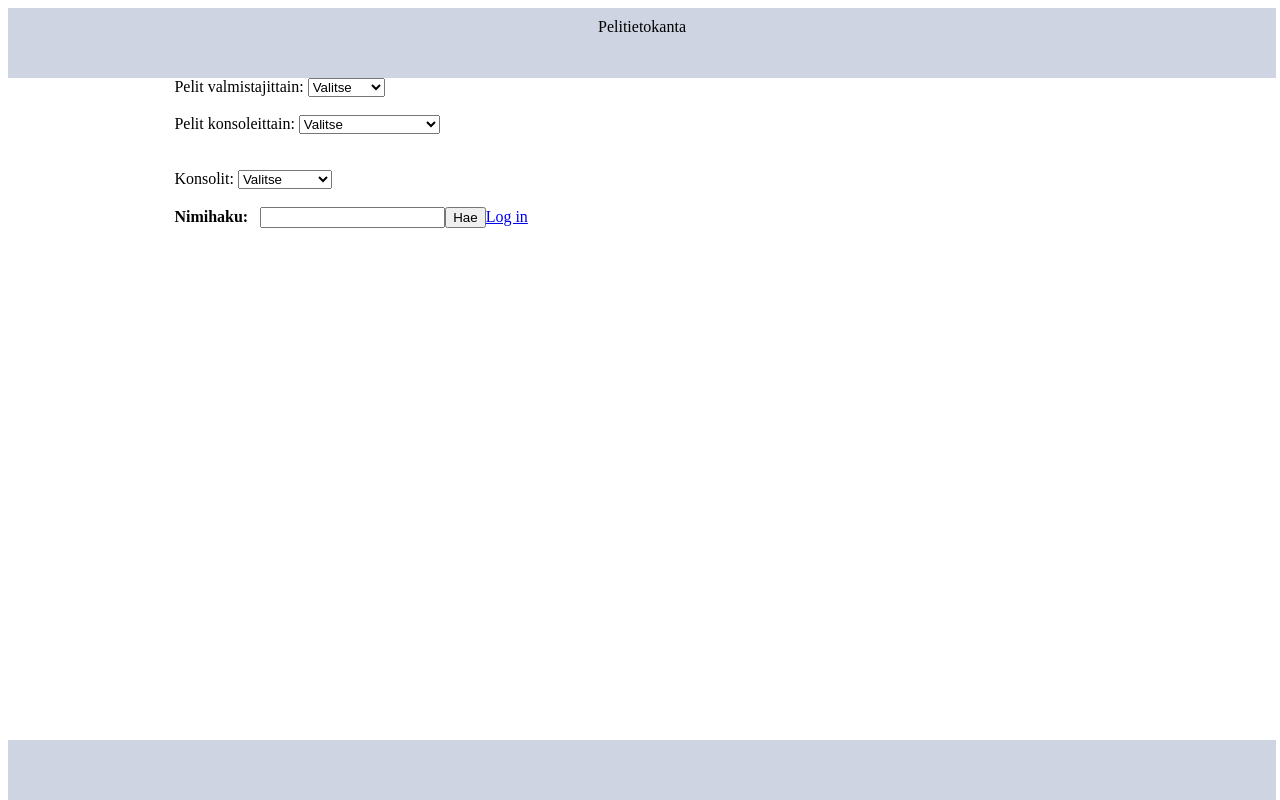
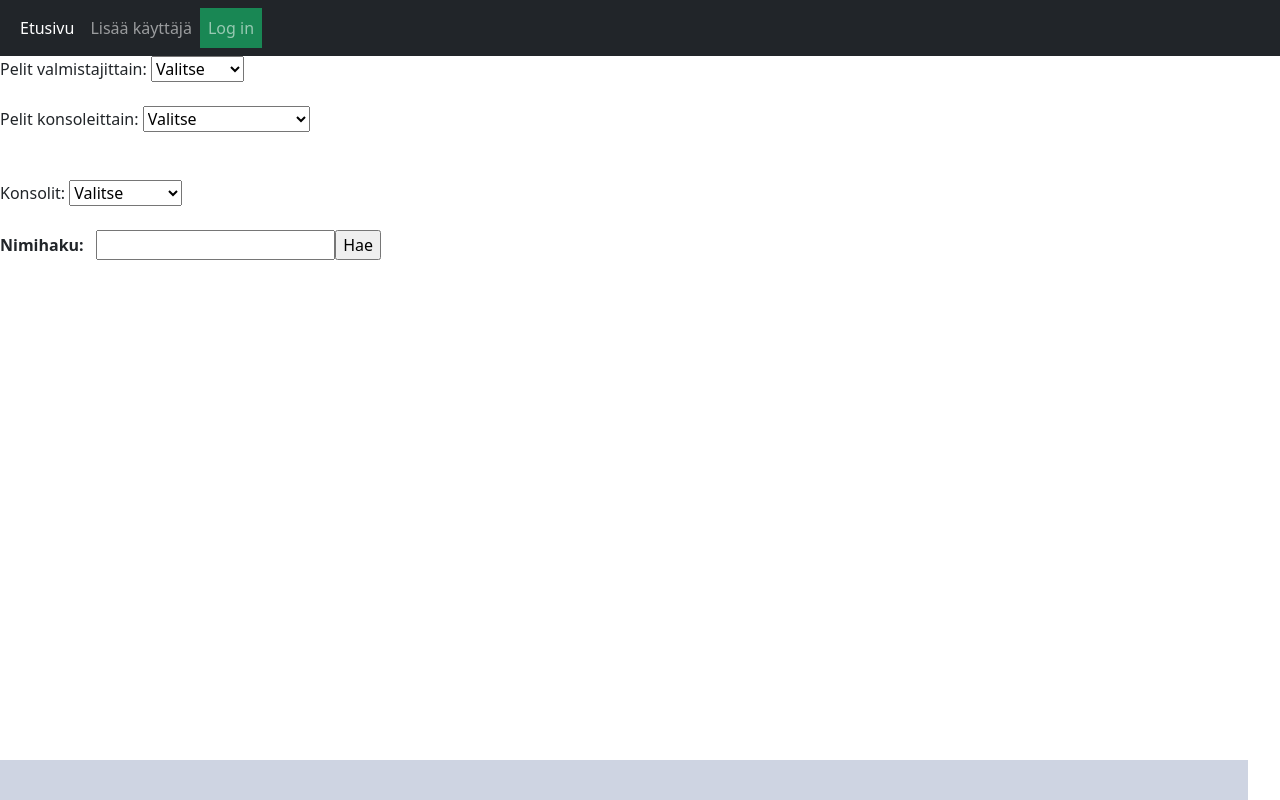
Before and after one commit to Hutsipotsi/games, a PHP site: page /public/peli.php in a window 1280 px wide. Run offline with PHP 8.4, Linux system fonts and the light colour scheme; data comes from the database, SQL or seed files in the repository; data that the repository does not hold is empty.

Commit message:
Fixed paths

```diff
--- a/public/istunto/kayttaja.php
+++ b/public/istunto/kayttaja.php
@@ -1,6 +1,6 @@
 <?php
 
-require '../../src/modules/header.php';
+require '../../src/templates/header.php';
 require 'db.php';
 
  $pdo = getPdoConnection();
@@ -8,7 +8,7 @@ require 'db.php';
 
 echo '<strong>Käyttäjätunnus:</strong> &nbsp;&nbsp;<input type ="text" name="tunnus"/><br/>';
 
-echo '<strong>Salasana:</strong> &nbsp;&nbsp;<input type ="text" name="salasana"/><br/>';
+echo '<strong>Salasana:</strong> &nbsp;&nbsp;<input type ="password" name="salasana"/><br/>';
 
 echo '<strong>Sähköposti:</strong> &nbsp;&nbsp;<input type ="text" name="email"/><br/>';
 
--- a/public/istunto/login.php
+++ b/public/istunto/login.php
@@ -1,6 +1,6 @@
 <?php
-
-include '../src/modules/authorization.php';
+include  '../../src/templates/header.php';
+include '../../src/modules/authorization.php';
 
 $uname = filter_input(INPUT_POST, "tunnus");
 $pass = filter_input(INPUT_POST, "salasana");
--- a/public/peli.php
+++ b/public/peli.php
@@ -1,23 +1,9 @@
 <?php session_start(); ?>
-
-<!DOCTYPE html>
-<html lang="en">
-
-<head>
-    <meta charset="UTF-8">
-    <meta http-equiv="X-UA-Compatible" content="IE=edge">
-    <meta name="viewport" content="width=device-width, initial-scale=1.0">
-    <link rel="stylesheet" type="text/css" href="../style.css" />
-    <title>Pelit</title>
-</head>
-
-<body>
-    <header id="header">Pelitietokanta</header>
-
-    <nav id="navigointi"></nav>
 
 <?php
     require '../src/modules/db.php';
+
+    require '../src/templates/header.php';
 
     $pdo = getPdoConnection();
 
@@ -93,13 +79,7 @@
 
     echo '<input type="submit" name="submit" value="Hae"/>';
 
-
-    if (isset($_SESSION["username"])) {
-        echo '<a class="nav-link bg-danger" href="logout.php">Log out</a>';
-    } else {
-        echo '<a class="nav-link bg-success" href="login.php">Log in</a>';
-    }
-    ?>
+?>
     <!--</form>-->
     <footer id="footer"></footer>
 </body>
--- a/sql_scripts/istunto_kayttaja.sql
+++ b/sql_scripts/istunto_kayttaja.sql
@@ -1,7 +1,7 @@
 CREATE TABLE istunto_kayttaja (
 id int NOT NULL AUTO_INCREMENT PRIMARY KEY,
 tunnus varchar(15) NOT NULL,
-salasana varchar(50) NOT NULL,
+salasana varchar(150) NOT NULL,
 email varchar(35) DEFAULT NULL,
 admin varchar(2) NOT NULL
 ) ENGINE=InnoDB DEFAULT CHARSET=utf8mb4 COLLATE=utf8mb4_sv_0900_ai_ci
--- a/src/modules/authorization.php
+++ b/src/modules/authorization.php
@@ -1,7 +1,7 @@
 <?php
 function login($uname, $pass){
 
-    require_once '../src/modules/db.php';
+    require_once './db.php';
 
     //Tarkistetaan onko muttujia asetettu
     if( !isset($uname) || !isset($pass) ){
--- /dev/null
+++ b/src/templates/header.php
@@ -0,0 +1,42 @@
+<!DOCTYPE html>
+<html lang="en">
+<head>
+    <meta charset="UTF-8">
+    <meta http-equiv="X-UA-Compatible" content="IE=edge">
+    <meta name="viewport" content="width=device-width, initial-scale=1.0">
+    <link rel="stylesheet" type="text/css" href="../../style.css"/>
+    <link href="https://cdn.jsdelivr.net/npm/bootstrap@5.1.3/dist/css/bootstrap.min.css" rel="stylesheet" integrity="sha384-1BmE4kWBq78iYhFldvKuhfTAU6auU8tT94WrHftjDbrCEXSU1oBoqyl2QvZ6jIW3" crossorigin="anonymous">
+    <script src="https://cdn.jsdelivr.net/npm/bootstrap@5.1.3/dist/js/bootstrap.bundle.min.js" integrity="sha384-ka7Sk0Gln4gmtz2MlQnikT1wXgYsOg+OMhuP+IlRH9sENBO0LRn5q+8nbTov4+1p" crossorigin="anonymous"></script>
+    <title>Pelit</title>
+</head>
+<body>
+<nav class="navbar navbar-expand-lg navbar-dark bg-dark">
+    <div class="container-fluid">
+        <button class="navbar-toggler" type="button" data-bs-toggle="collapse" data-bs-target="#navbarNav" aria-controls="navbarNav" aria-expanded="false" aria-label="Toggle navigation">
+        <span class="navbar-toggler-icon"></span>
+        </button>
+        <div class="collapse navbar-collapse" id="navbarNav">
+        <ul class="navbar-nav">
+            <li class="nav-item">
+            <a class="nav-link active" aria-current="page" href="./">Etusivu</a>
+            </li>
+            <li class="nav-item">
+            <a class="nav-link" href="../public/istunto/kayttaja.php">Lisää käyttäjä</a>
+            </li>
+
+            <li class="nav-item">
+            <?php
+                if(isset($_SESSION["username"])){
+                    echo '<a class="nav-link bg-danger" href="../public/istunto/logout.php">Log out</a>';
+                }else{
+                    echo '<a class="nav-link bg-success" href="../public/istunto/login.php">Log in</a>';
+                }
+            ?>
+            </li>
+        </ul>
+        </div>
+    </div>
+    </nav>
+
+</body>
+</html>
```
Also changed, not shown: src/modules/header.php (deleted, +0 -15 lines).
